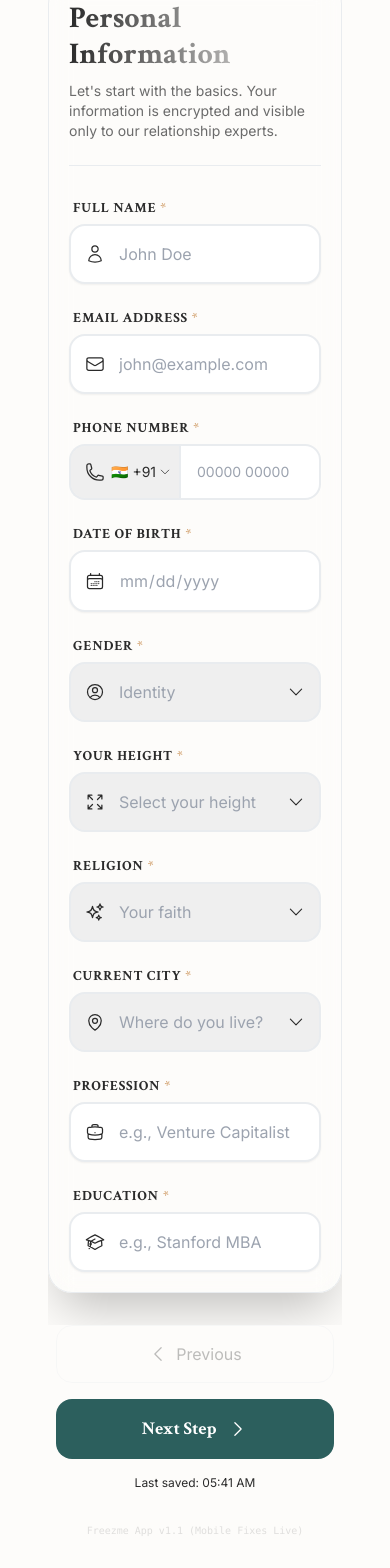
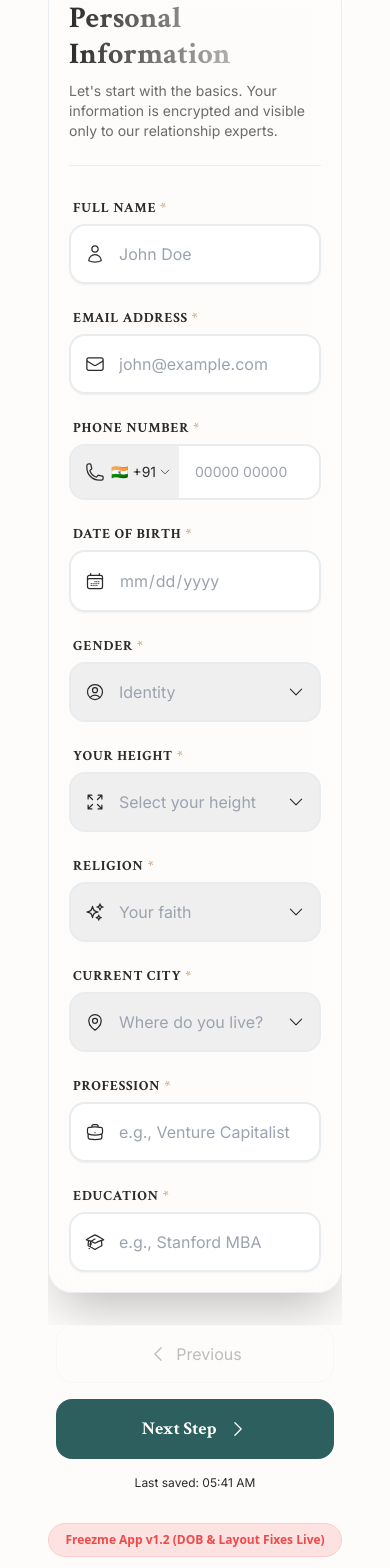
Before and after one commit to Leeshwaan04/freezmelanding, a Next.js app: page /application in a window 390 px wide. Shown: the part 429-1997 px from the top of the page. Built offline with nearby package versions, Linux system fonts and the light colour scheme.

Commit message:
Fix DOB height and phone input borders, add v1.2 debug marker

```diff
--- a/src/app/application/components/ApplicationInteractive.tsx
+++ b/src/app/application/components/ApplicationInteractive.tsx
@@ -539,8 +539,11 @@ const ApplicationInteractive = () => {
         </div>
       )}
       {/* Version Marker for debugging */}
-      <div className="text-center mt-8 pb-4 opacity-20 hover:opacity-100 transition-opacity">
-        <p className="text-[10px] font-mono text-muted-foreground">Freezme App v1.1 (Mobile Fixes Live)</p>
+      {/* Version Marker for debugging */}
+      <div className="text-center mt-8 pb-4">
+        <p className="text-xs font-bold text-red-500 bg-red-100 py-2 px-4 rounded-full inline-block animate-pulse border border-red-200">
+          Freezme App v1.2 (DOB & Layout Fixes Live)
+        </p>
       </div>
     </div>
   );
--- a/src/app/application/components/FormField.tsx
+++ b/src/app/application/components/FormField.tsx
@@ -122,8 +122,8 @@ const FormField = ({
             onChange={onChange}
             placeholder={placeholder}
             required={required}
-            className={`w-full ${icon ? 'pl-12 pr-5' : 'px-5'} py-4 bg-card/40 backdrop-blur-sm border-2 rounded-2xl font-body transition-all duration-300 focus:outline-none focus:ring-0 focus:bg-card/80 ${error ? 'border-destructive/40 focus:border-destructive shadow-[0_0_15px_rgba(var(--destructive),0.1)]' : 'border-border/50 focus:border-primary shadow-sm focus:shadow-[0_10px_30px_rgba(var(--primary),0.05)]'
-              } ${(type === 'date' && !value) ? 'text-gray-400' : 'text-foreground'} ${type === 'date' ? '[&::-webkit-calendar-picker-indicator]:hidden [&::-webkit-inner-spin-button]:hidden [&::-webkit-clear-button]:hidden' : ''}`}
+            className={`w-full ${icon ? 'pl-12 pr-5' : 'px-5'} py-4 bg-card/40 backdrop-blur-sm border-2 rounded-2xl font-body transition-all duration-300 focus:outline-none focus:ring-0 focus:bg-card/80 appearance-none ${error ? 'border-destructive/40 focus:border-destructive shadow-[0_0_15px_rgba(var(--destructive),0.1)]' : 'border-border/50 focus:border-primary shadow-sm focus:shadow-[0_10px_30px_rgba(var(--primary),0.05)]'
+              } ${(type === 'date' && !value) ? 'text-gray-400' : 'text-foreground'} ${type === 'date' ? '[&::-webkit-calendar-picker-indicator]:opacity-0 [&::-webkit-calendar-picker-indicator]:absolute [&::-webkit-calendar-picker-indicator]:inset-0 [&::-webkit-calendar-picker-indicator]:w-full [&::-webkit-calendar-picker-indicator]:h-full [&::-webkit-calendar-picker-indicator]:cursor-pointer' : ''} min-h-[56px]`}
           />
         )}
       </motion.div>
--- a/src/app/application/components/PhoneInputField.tsx
+++ b/src/app/application/components/PhoneInputField.tsx
@@ -97,7 +97,7 @@ const PhoneInputField = ({
                     onChange={onChange}
                     placeholder={placeholder}
                     required={required}
-                    className={`flex-1 px-4 py-4 bg-card/40 backdrop-blur-sm border-2 rounded-r-2xl font-body text-foreground transition-all duration-300 focus:outline-none focus:ring-0 focus:bg-card/80 ${error ? 'border-destructive/40 focus:border-destructive' : 'border-border/50 focus:border-primary'} text-sm sm:text-base min-w-0`}
+                    className={`flex-1 px-4 py-4 bg-card/40 backdrop-blur-sm border-2 border-l-0 rounded-r-2xl font-body text-foreground transition-all duration-300 focus:outline-none focus:ring-0 focus:bg-card/80 ${error ? 'border-destructive/40 focus:border-destructive' : 'border-border/50 focus:border-primary'} text-sm sm:text-base min-w-0`}
                 />
             </motion.div>
         </div>
```
